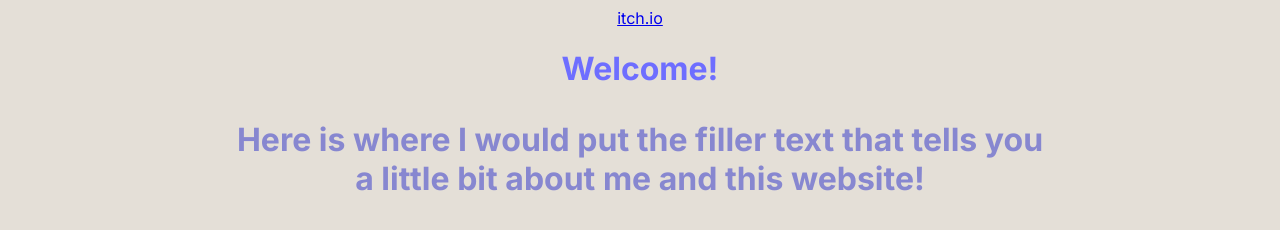
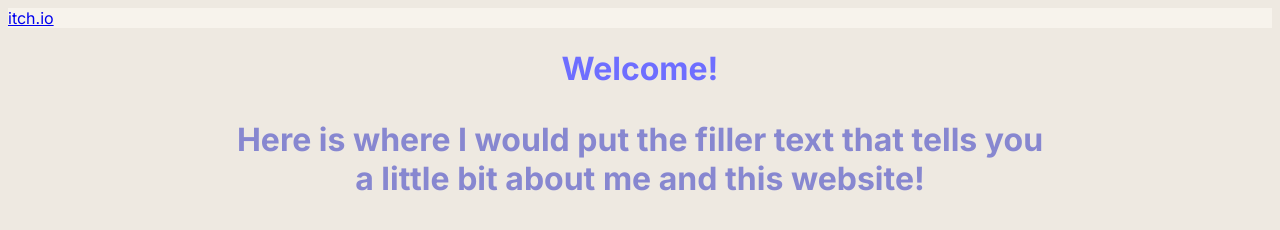
Before and after one commit to oysterdotcom/oysterdotcom.github.io, a plain HTML site: page index.html in a window 1280 px wide. Drawn offline with Linux system fonts and the light colour scheme.

Commit message:
Update indexStyle.css

```diff
--- a/indexStyle.css
+++ b/indexStyle.css
@@ -1,5 +1,5 @@
 body {
-    background-color:rgb(228, 223, 215);
+    background-color:rgb(238, 233, 225);
 }
 h1 {
     text-align: center;
@@ -20,8 +20,10 @@ h2 {
 
 }
 .links {
-    text-align: center;
+    text-align: left;
+    background-color:rgb(247, 243, 236);
     font-size: 1em;
     color:rgb(110, 110, 255);
     font-family:'Inter', sans-serif;
+    font-style:normal;
 }
```
